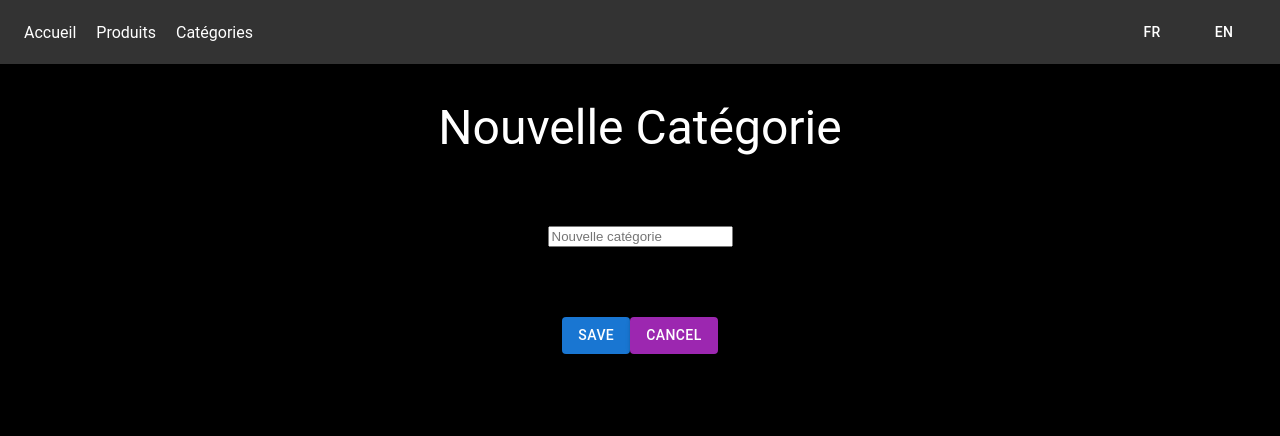
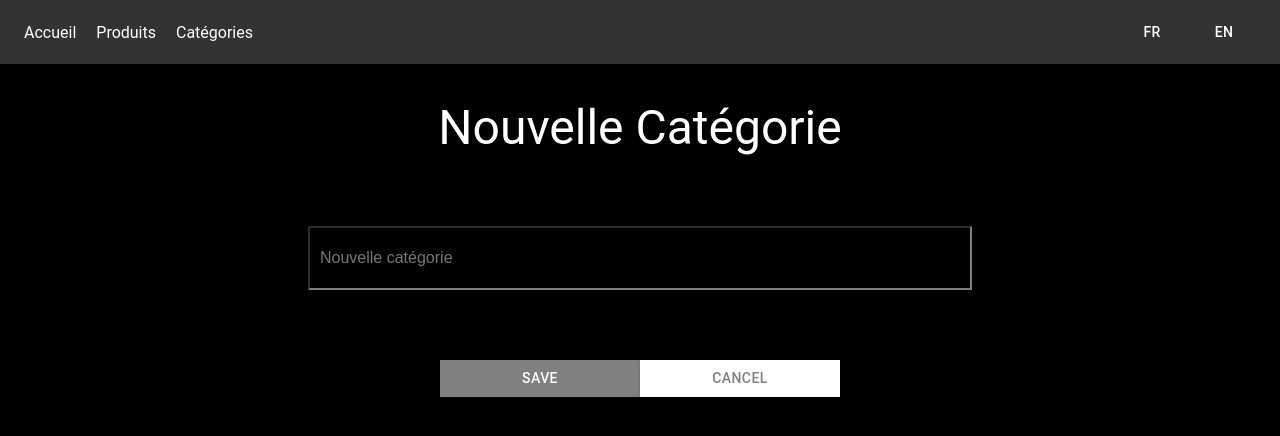
Before and after one commit to arf-hamza/TP3_Integration, a Next.js app in the folder tp-3/: page /newCategory in a window 1280 px wide. Shown: the top 436 px of the page. Built offline with nearby package versions, Linux system fonts and the light colour scheme; no server answers.

Commit message:
ajuste page_newCategories

```diff
--- a/tp-3/src/pages/newCategory.tsx
+++ b/tp-3/src/pages/newCategory.tsx
@@ -3,49 +3,19 @@ import React, { useState, useEffect } from "react";
 import MyMenu from "@/components/molecules/my-menu/my-menu";
 import "../app/globals.css";
 import {
-    getApiCategory,
     postApiCategory,
-    putApiCategory,
-    deleteApiCategory,
 } from "../api/category.api";
 import {
     Box,
     Typography,
     Button,
-    Card,
-    CardContent,
-    Grid,
 } from "@mui/material";
-import MyCardCategory from "@/components/molecules/card-category/my-card";
 import { APICategory } from "../api/category.api";
 import { useRouter } from "next/router";
 
 const CategoryPage = () => {
     const [categories, setCategories] = useState<APICategory[]>([]);
     const router = useRouter();
-
-    useEffect(() => {
-        fetchCategories();
-    }
-    , []);
-
-    const fetchCategories = async () => {
-        try {
-            const response = await getApiCategory();
-            setCategories(response);
-        } catch (error) {
-            console.error("Erreur lors de la récupération des catégories :", error);
-        }
-    };
-
-    const handleDeleteCategory = async (categoryId: string) => {
-        try {
-            await deleteApiCategory(categoryId);
-            fetchCategories();
-        } catch (error) {
-            console.error("Erreur lors de la suppression de la catégorie :", error);
-        }
-    };
 
     const handleAddCategory = async () => {
         try {
@@ -54,8 +24,7 @@ const CategoryPage = () => {
                 name: "Nouvelle catégorie",
             };
             await postApiCategory(category);
-            fetchCategories();
-        } catch (error) {
+           } catch (error) {
             console.error("Erreur lors de l'ajout de la catégorie :", error);
         }
     };
@@ -69,21 +38,45 @@ return (
             </Typography>
         </Box>
         <Box sx={{ marginTop: "70px" }}>
-            <input type="text" placeholder="Nouvelle catégorie" />
+            <input
+                type="text"
+                placeholder="Nouvelle catégorie"
+                style={{
+                width: "50%",
+                height: "40px",
+                padding: "10px",
+                fontSize: "16px",
+                backgroundColor: "black",
+                borderColor: "gray",
+                color: "white",
+                }}
+            />
         </Box>
 
         <Box sx={{ marginTop: "70px" }}>
             <Button
                 variant="contained"
-                color="primary"
+                color="inherit"
                 onClick={handleAddCategory}
+                style={{
+                    backgroundColor: "gray",
+                    color: "white",
+                    borderRadius: "0",
+                    width: "200px",
+                  }}
             >
                 Save
             </Button>
             <Button
                 variant="contained"
-                color="secondary"
+                color="error"
                 onClick={() => router.push("/category")}
+                style={{
+                    backgroundColor: "white",
+                    color: "gray",
+                    borderRadius: "0",
+                    width: "200px",
+                  }}
             >
                 Cancel
             </Button>
```
